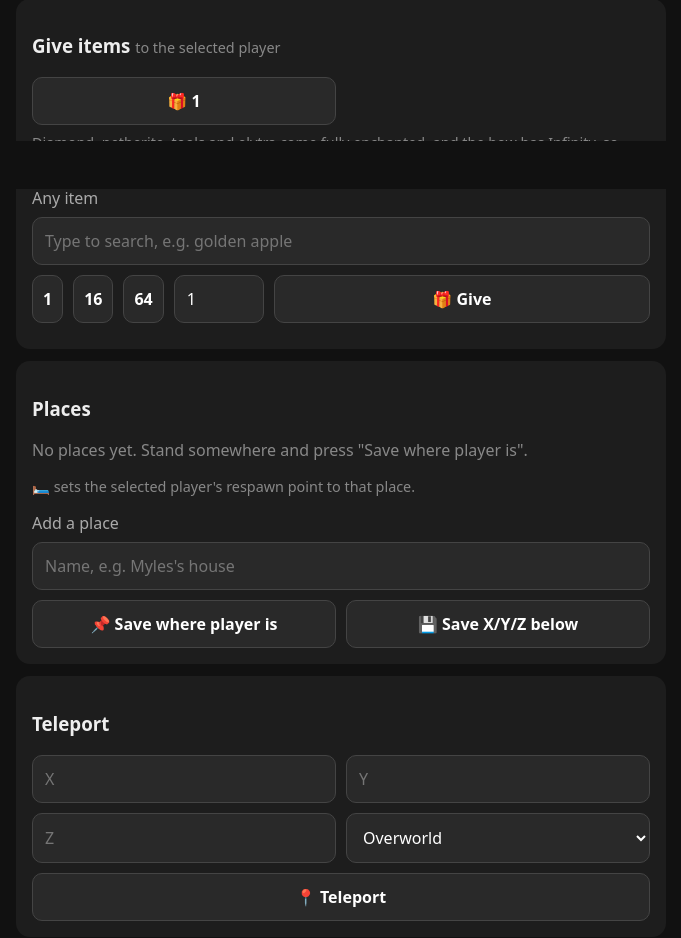
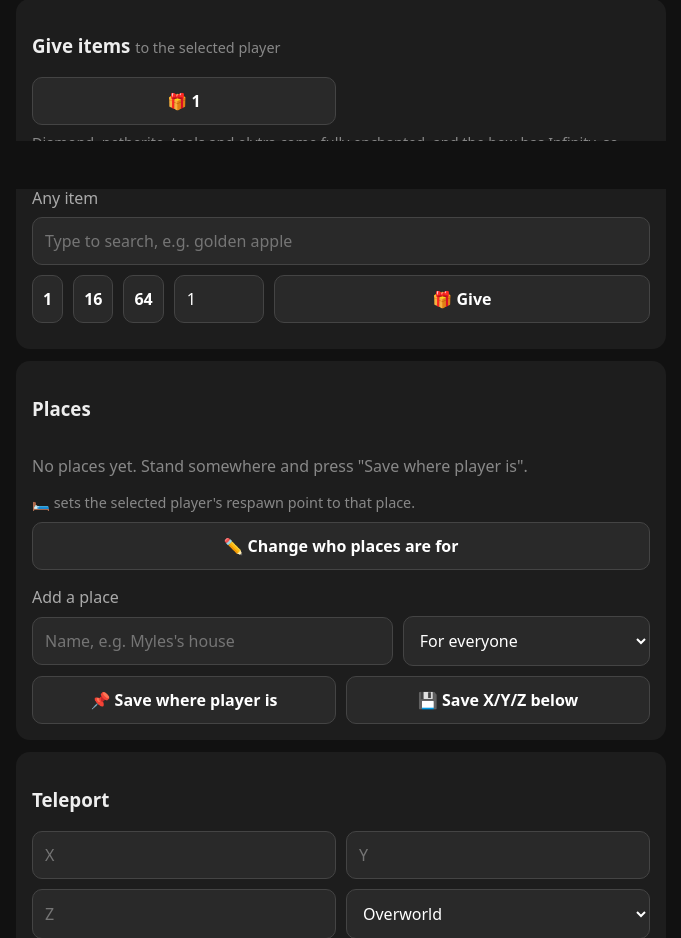
Before and after one commit to fromchaosimportcalm/minecraft-control-panel, a Flask app: template templates/index.html in a window 1280 px wide. Shown: the part 611-1549 px from the top of the page, without its empty margins (299-980 px from the left). Run offline with Flask 3, Linux system fonts and the light colour scheme; the template is opened without the code that fills it: most values are stand-ins (such as "Sample title", 1, 10 or a date in 2020); data that the repository does not hold is empty.

Commit message:
Places can belong to a person, with per-browser filters
New optional PEOPLE setting (names, not accounts, so kids sharing an
account still get their own places). Places get an optional owner, the
list filters to a person's places plus shared ones, and an edit mode
changes owners. Empty PEOPLE keeps the old single list.

Co-Authored-By: Claude Opus 5.5 <noreply@anthropic.com>

```diff
--- a/app.py
+++ b/app.py
@@ -15,6 +15,9 @@ PLACES_FILE = os.environ.get("PLACES_FILE", "/app/data/places.json")
 MAP_PORT = os.environ.get("MAP_PORT", "")
 
 PLAYERS = [p.strip() for p in os.environ.get("PLAYERS", "").split(",") if p.strip()]
+# Who places can belong to. These are people, not accounts, since kids may share one.
+# Empty hides place owners entirely.
+PEOPLE = [p.strip() for p in os.environ.get("PEOPLE", "").split(",") if p.strip()]
 
 DIMENSIONS = ["minecraft:overworld", "minecraft:the_nether", "minecraft:the_end"]
 NUM = re.compile(r"^-?\d+(?:\.\d+)?$")
@@ -153,7 +156,7 @@ def player_position(player):
 
 @app.get("/")
 def index():
-    return render_template("index.html", players=PLAYERS, map_port=MAP_PORT,
+    return render_template("index.html", players=PLAYERS, people=PEOPLE, map_port=MAP_PORT,
                            kits=KITS, kit_icons=KIT_ICONS)
 
 @app.post("/api/action")
@@ -381,6 +384,9 @@ def add_place():
     name = str(data.get("name", "")).strip()[:40]
     if not name:
         return jsonify(ok=False, error="Give the place a name"), 400
+    owner = data.get("for") or ""
+    if owner and owner not in PEOPLE:
+        return jsonify(ok=False, error="Unknown person"), 400
 
     if data.get("from_player"):
         player = data.get("from_player")
@@ -401,11 +407,36 @@ def add_place():
 
     with places_lock:
         places = [p for p in load_places() if p["name"].lower() != name.lower()]
-        places.append({"name": name, "x": x, "y": y, "z": z, "dimension": dim})
+        place = {"name": name, "x": x, "y": y, "z": z, "dimension": dim}
+        if owner:
+            place["for"] = owner
+        places.append(place)
         places.sort(key=lambda p: p["name"].lower())
         save_places(places)
 
     return jsonify(ok=True, output=f"Saved {name} ({x} {y} {z})", places=places)
+
+@app.post("/api/places/owner")
+def set_place_owner():
+    if not authorized():
+        return jsonify(ok=False, error="Unauthorized"), 401
+
+    data = request.get_json(force=True)
+    name = str(data.get("name", ""))
+    owner = data.get("for") or ""
+    if owner and owner not in PEOPLE:
+        return jsonify(ok=False, error="Unknown person"), 400
+    with places_lock:
+        places = load_places()
+        place = next((p for p in places if p["name"] == name), None)
+        if not place:
+            return jsonify(ok=False, error="Unknown place"), 400
+        place.pop("for", None)
+        if owner:
+            place["for"] = owner
+        save_places(places)
+    whose = f"{owner}'s" if owner else "for everyone"
+    return jsonify(ok=True, output=f"{name} is now {whose}", places=places)
 
 @app.post("/api/places/delete")
 def delete_place():
--- a/docker-compose.yml
+++ b/docker-compose.yml
@@ -9,6 +9,7 @@ services:
       # All of these come from .env (copy .env.example to .env and edit it).
       MC_CONTAINER: ${MC_CONTAINER:-minecraft}
       PLAYERS: ${PLAYERS:?set PLAYERS in .env}
+      PEOPLE: ${PEOPLE:-}
       API_TOKEN: ${API_TOKEN:-}
       MAP_PORT: ${MAP_PORT:-}
     volumes:
--- a/templates/index.html
+++ b/templates/index.html
@@ -83,10 +83,17 @@ h4{margin:16px 0 8px;color:#aaa;font-weight:500}
 
 <div class="card">
 <h3>Places</h3>
+{% if people %}<div id="pfilter" class="chips" style="margin:0 0 10px"></div>{% endif %}
 <div id="places"><p class="empty">Loading…</p></div>
 <p class="note">🛏️ sets the selected player's respawn point to that place.</p>
+{% if people %}<button class="wide" id="pedit" onclick="toggleEdit()">✏️ Change who places are for</button>{% endif %}
 <h4>Add a place</h4>
+{% if people %}<div class="row">
 <input id="pname" placeholder="Name, e.g. Myles's house">
+<select id="pfor" style="flex:0 0 40%"><option value="">For everyone</option>
+{% for p in people %}<option value="{{p}}">For {{p}}</option>{% endfor %}
+</select>
+</div>{% else %}<input id="pname" placeholder="Name, e.g. Myles's house">{% endif %}
 <div class="grid" style="margin-top:10px">
 <button onclick="saveHere()">📌 Save where player is</button>
 <button onclick="saveTyped()">💾 Save X/Y/Z below</button>
@@ -132,6 +139,7 @@ h4{margin:16px 0 8px;color:#aaa;font-weight:500}
 const $ = id => document.getElementById(id);
 const DIM_NAMES = {'minecraft:overworld':'Overworld','minecraft:the_nether':'Nether','minecraft:the_end':'The End'};
 const MAP_PORT = {{ map_port|tojson }};
+const PEOPLE = {{ people|tojson }};
 
 function mapUrl(x, z, dim) {
   const u = `${location.protocol}//${location.hostname}:${MAP_PORT}/`;
@@ -245,17 +253,61 @@ async function loadOnline() {
   try { renderOnline(await api('/api/online')); } catch (e) {}
 }
 
+// Place filter ('' = all) is remembered per browser, so a kid's tablet can stay on their places.
+let placeFilter = '', editing = false, lastPlaces = [];
+try { placeFilter = localStorage.getItem('mcpanel-placefilter') || ''; } catch (e) {}
+if (!PEOPLE.includes(placeFilter)) placeFilter = '';
+if (PEOPLE.length) $('pfor').value = placeFilter;
+
+function setFilter(f) {
+  placeFilter = f;
+  $('pfor').value = f;  // new places default to whoever's list you're looking at
+  try { localStorage.setItem('mcpanel-placefilter', f); } catch (e) {}
+  renderPlaces(lastPlaces);
+}
+function toggleEdit() {
+  editing = !editing;
+  $('pedit').textContent = editing ? '✓ Done' : '✏️ Change who places are for';
+  renderPlaces(lastPlaces);
+}
+function renderFilter() {
+  const box = $('pfilter');
+  box.replaceChildren();
+  for (const f of [''].concat(PEOPLE)) {
+    const b = el('button', f === placeFilter ? 'on' : '', f || 'All');
+    b.onclick = () => setFilter(f);
+    box.append(b);
+  }
+}
+function ownerPicker(pl) {
+  const sel = el('select');
+  sel.style.flex = '0 0 40%';
+  for (const f of [''].concat(PEOPLE)) sel.append(new Option(f ? 'For ' + f : 'For everyone', f));
+  sel.value = pl.for || '';
+  sel.onchange = () => call('/api/places/owner', {name:pl.name, for:sel.value});
+  return sel;
+}
 function renderPlaces(places) {
+  lastPlaces = places;
+  if (PEOPLE.length) renderFilter();
   const box = $('places');
   box.replaceChildren();
   if (!places.length) {
     box.append(el('p', 'empty', 'No places yet. Stand somewhere and press "Save where player is".'));
     return;
   }
-  for (const pl of places) {
+  const shown = places.filter(pl => editing || !placeFilter || !pl.for || pl.for === placeFilter);
+  if (!shown.length) box.append(el('p', 'empty', `No places for ${placeFilter} yet.`));
+  for (const pl of shown) {
     const row = el('div', 'place');
     const go = el('button', 'go', '🏠 ' + pl.name);
-    go.append(el('small', '', `${pl.x} ${pl.y} ${pl.z} · ${DIM_NAMES[pl.dimension] || pl.dimension}`));
+    const whose = pl.for && !placeFilter ? ' · ' + pl.for : '';
+    go.append(el('small', '', `${pl.x} ${pl.y} ${pl.z} · ${DIM_NAMES[pl.dimension] || pl.dimension}${whose}`));
+    if (editing) {
+      row.append(go, ownerPicker(pl));
+      box.append(row);
+      continue;
+    }
     go.onclick = () => call('/api/tp', {player:$('player').value, x:pl.x, y:pl.y, z:pl.z, dimension:pl.dimension});
     const bed = el('button', 'small', '🛏️');
     bed.title = 'Respawn the selected player here';
@@ -273,12 +325,13 @@ async function loadPlaces() {
   const d = await api('/api/places');
   if (d.places) renderPlaces(d.places);
 }
+function placeFor() { return PEOPLE.length ? $('pfor').value : ''; }
 async function saveHere() {
-  const d = await call('/api/places', {name:$('pname').value, from_player:$('player').value});
+  const d = await call('/api/places', {name:$('pname').value, from_player:$('player').value, for:placeFor()});
   if (d.ok) $('pname').value = '';
 }
 async function saveTyped() {
-  const d = await call('/api/places', {name:$('pname').value, x:$('x').value, y:$('y').value, z:$('z').value, dimension:$('dim').value});
+  const d = await call('/api/places', {name:$('pname').value, x:$('x').value, y:$('y').value, z:$('z').value, dimension:$('dim').value, for:placeFor()});
   if (d.ok) $('pname').value = '';
 }
 function action(a) {
```
Also changed, not shown: README.md, 1 other file.
